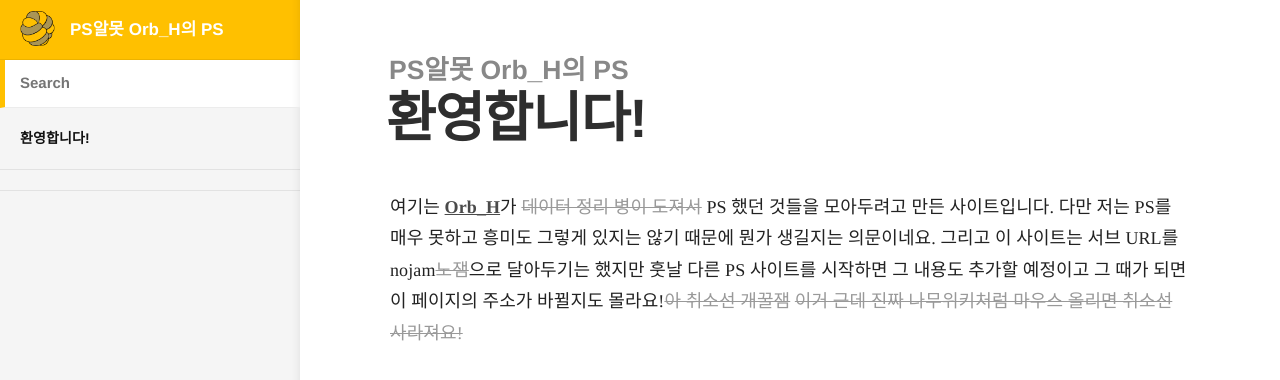
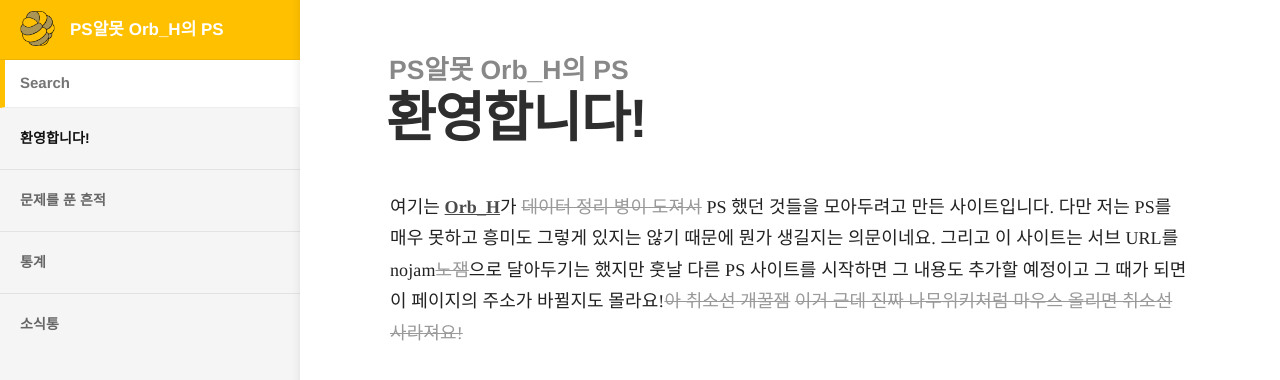
Before and after one commit to Orb-H/nojam, a Jekyll site: the page built from docs/index.md, in a window 1280 px wide. Shown: the top 380 px of the page. Built offline with Jekyll 4.4.1, drawn with Linux system fonts in a browser that asks for light colours.

Commit message:
change side bar structure

```diff
--- a/docs/_layouts/default.html
+++ b/docs/_layouts/default.html
@@ -59,24 +59,33 @@
 				</ul>
 
 				<ul>
-					{% assign grouped = site.docs | group_by: 'category' %}
-					{% for group in grouped %}
-						<li class="nav-item top-level {% if group.name == page.category %}current{% endif %}">
-							{% assign items = group.items | sort: 'order' %}
-							<a href="{{ site.baseurl }}{{ items.first.url }}">{{ group.name }}</a>
-							<ul>
-								{% for item in items %}
-									<li class="nav-item {% if item.url == page.url %}current{% endif %}"><a href="{{ site.baseurl }}{{ item.url }}">{{ item.title }}</a></li>
-								{% endfor %}
-							</ul>
-						</li>
-					{% endfor %}
+					{% assign grouped = site.docs | where: 'category', "문제를 푼 흔적" %}
+					<li class="nav-item top-level">
+						<a>문제를 푼 흔적</a>
+						<ul>
+							{% for item in grouped %}
+								<li class="nav-item {% if item.url == page.url %}current{% endif %}"><a href="{{ site.baseurl }}{{ item.url }}">{{ item.title }}</a></li>
+							{% endfor %}
+						</ul>
+					</li>
 				</ul>
 
 				<ul>
-					<li class="nav-item top-level {% if page.url == '/changelog/' %}current{% endif %}">
-						{% assign changelog = site.html_pages | where: 'url', '/changelog/' | first %}
-						<a href="{{ site.baseurl }}/changelog/">{{ changelog.title }}</a>
+					{% assign grouped = site.docs | where: 'category', "통계" %}
+					<li class="nav-item top-level">
+						<a>통계</a>
+						<ul>
+							{% for item in grouped %}
+								<li class="nav-item {% if item.url == page.url %}current{% endif %}"><a href="{{ site.baseurl }}{{ item.url }}">{{ item.title }}</a></li>
+							{% endfor %}
+						</ul>
+					</li>
+				</ul>
+
+				<ul>
+					<li class="nav-item top-level {% if page.url == '/updates/' %}current{% endif %}">
+						{% assign changelog = site.html_pages | where: 'url', '/updates/' | first %}
+						<a href="{{ site.baseurl }}/updates/">{{ changelog.title }}</a>
 					</li>
 				</ul>
 			</nav>
```
